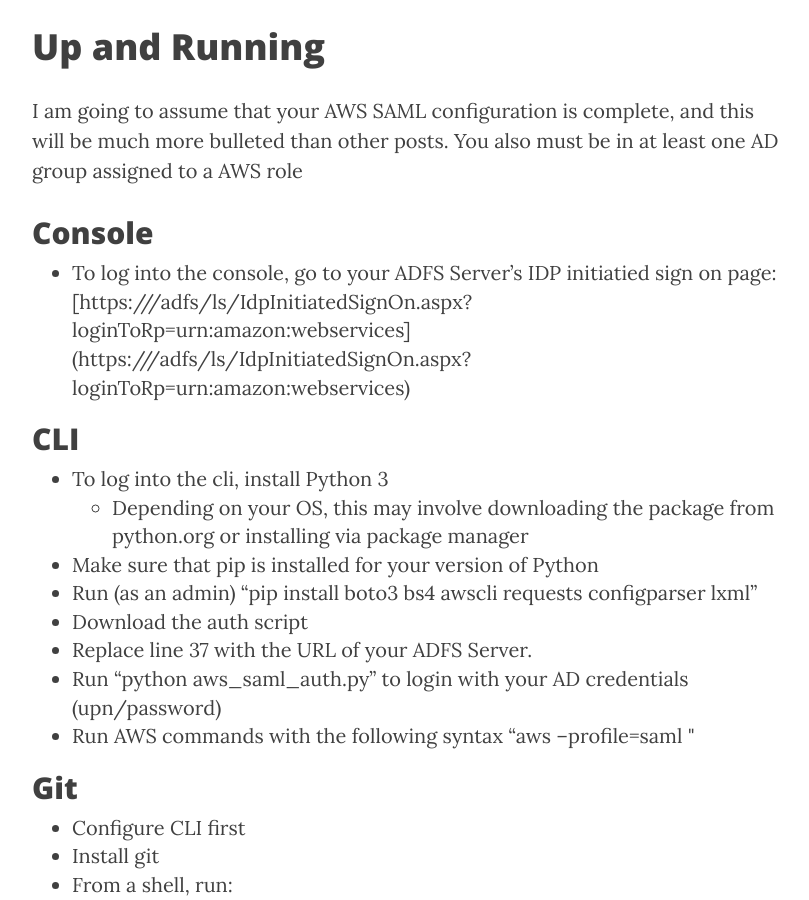
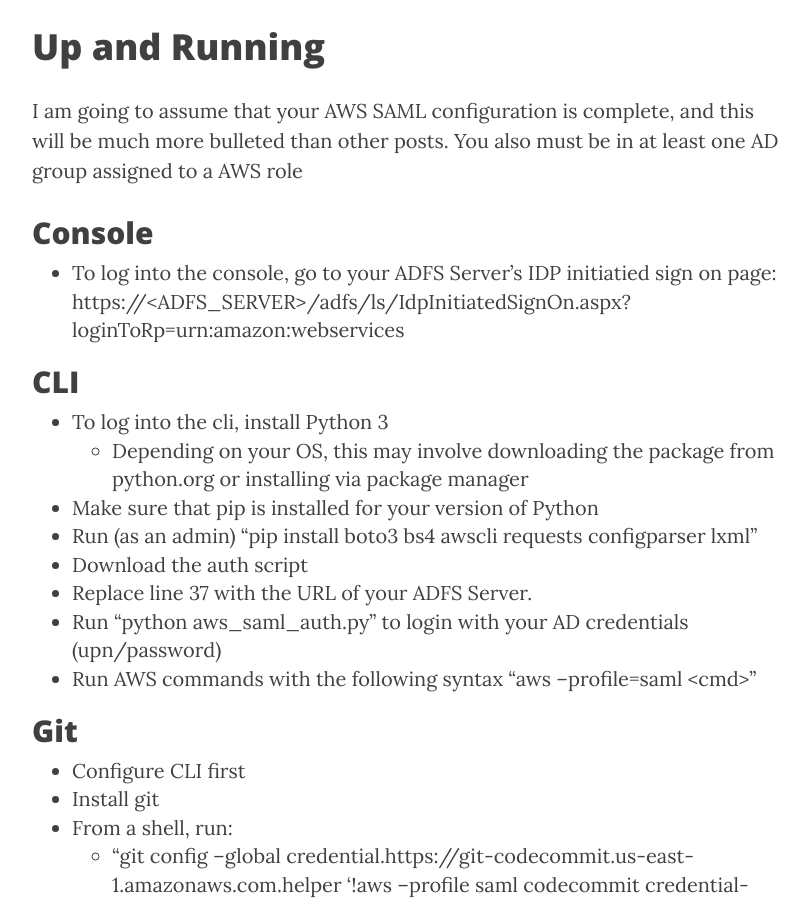
Before and after one commit to tjsullivan1/tjsullivan1.github.io, a Jekyll site: the page built from _posts/2017-05-10-saml-for-aws-quickstart.md, in a window 1280 px wide and 900 px high, scrolled down 727 px. Shown: the whole window, without its empty margins (233-1042 px from the left). Built offline with Jekyll 4.4.1, drawn with Linux system fonts in a browser that asks for light colours; nearby versions of some CDN libraries.

Commit message:
trying to fix some formatting

```diff
--- a/_posts/2017-05-10-saml-for-aws-quickstart.md
+++ b/_posts/2017-05-10-saml-for-aws-quickstart.md
@@ -10,7 +10,7 @@
 I am going to assume that your AWS SAML configuration is complete, and this will be much more bulleted than other posts. You also must be in at least one AD group assigned to a AWS role
 
 ## Console
-* To log into the console, go to your ADFS Server's IDP initiatied sign on page: [https://<ADFS_SERVER>/adfs/ls/IdpInitiatedSignOn.aspx?loginToRp=urn:amazon:webservices](https://<ADFS_SERVER>/adfs/ls/IdpInitiatedSignOn.aspx?loginToRp=urn:amazon:webservices)
+* To log into the console, go to your ADFS Server's IDP initiatied sign on page: [https://\<ADFS_SERVER\>/adfs/ls/IdpInitiatedSignOn.aspx?loginToRp=urn:amazon:webservices](https://\<ADFS_SERVER\>/adfs/ls/IdpInitiatedSignOn.aspx?loginToRp=urn:amazon:webservices)
 
 ## CLI
 * To log into the cli, install Python 3
@@ -20,7 +20,7 @@
 * Download the [auth script](https://gist.github.com/tjsullivan1/200ffd6873b8e9d9497cd3d26f26897b/archive/9124a7b12be33b572a049d8c191a62e9b9d78845.zip)
 * Replace line 37 with the URL of your ADFS Server.
 * Run "python aws_saml_auth.py" to login with your AD credentials (upn/password)
-* Run AWS commands with the following syntax "aws --profile=saml <cmd>"
+* Run AWS commands with the following syntax "aws --profile=saml \<cmd\>"
 
 ## Git
 * Configure CLI first
```
